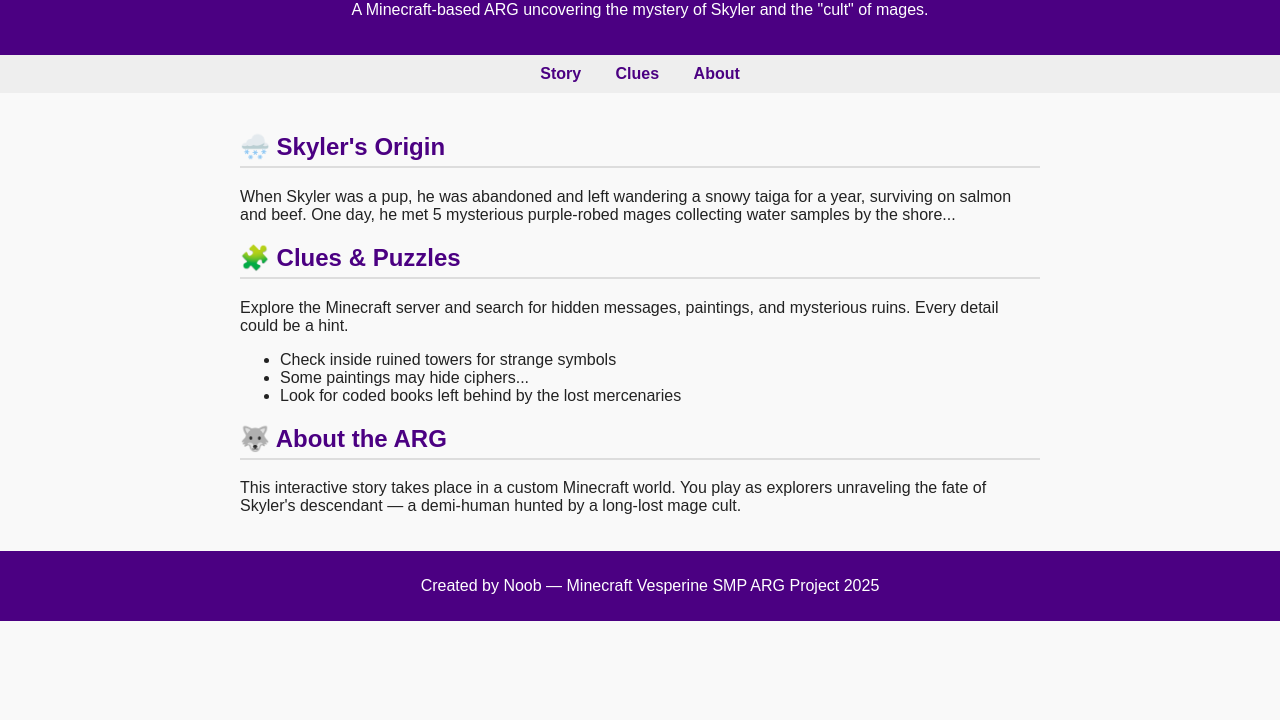
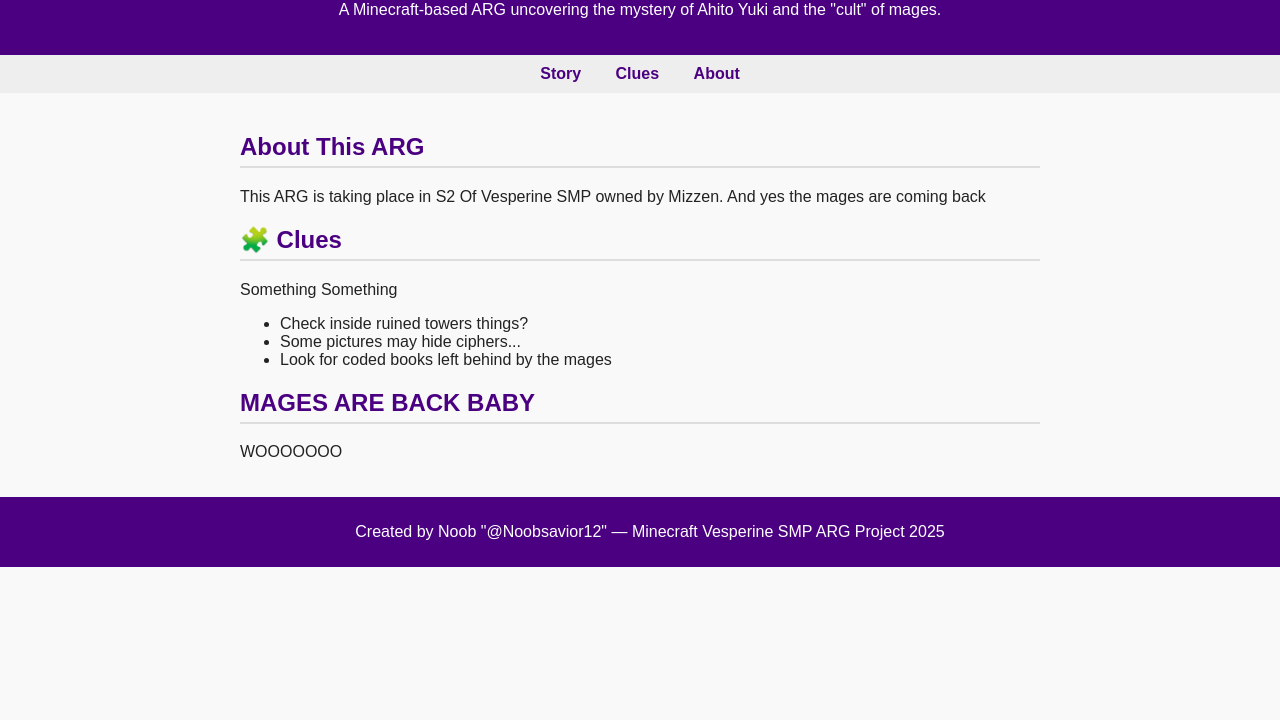
Before and after one commit to Noobsavior12/Noobs_Access_Terminal.github.io, a plain HTML site: page index.html in a window 1280 px wide. Shown: the part 80-800 px from the top of the page. Drawn offline with Linux system fonts and the light colour scheme.

Commit message:
Update index.html

```diff
--- a/index.html
+++ b/index.html
@@ -10,8 +10,8 @@
 
   <!-- Top of the page: Title and intro -->
   <header>
-    <h1>The Forgotten Ruins of Skyler</h1>
-    <p>A Minecraft-based ARG uncovering the mystery of Skyler and the "cult" of mages.</p>
+    <h1>Idk what to put for the heading lmao</h1>
+    <p>A Minecraft-based ARG uncovering the mystery of Ahito Yuki and the "cult" of mages.</p>
   </header>
 
   <!-- Navigation bar: Jump to different sections of the page -->
@@ -24,37 +24,36 @@
   <!-- Main content of the page -->
   <main>
 
-    <!-- Skyler's backstory section -->
+    <!-- about the ARG -->
     <section id="story">
-      <h2>🌨️ Skyler's Origin</h2>
+      <h2>About This ARG</h2>
       <p>
-        When Skyler was a pup, he was abandoned and left wandering a snowy taiga for a year, surviving on salmon and beef.
-        One day, he met 5 mysterious purple-robed mages collecting water samples by the shore...
+        This ARG is taking place in S2 Of Vesperine SMP owned by Mizzen. And yes the mages are coming back
       </p>
     </section>
 
     <!-- Clue hints for players -->
     <section id="clues">
-      <h2>🧩 Clues & Puzzles</h2>
-      <p>Explore the Minecraft server and search for hidden messages, paintings, and mysterious ruins. Every detail could be a hint.</p>
+      <h2>🧩 Clues</h2>
+      <p>Something Something</p>
       <ul>
-        <li>Check inside ruined towers for strange symbols</li>
-        <li>Some paintings may hide ciphers...</li>
-        <li>Look for coded books left behind by the lost mercenaries</li>
+        <li>Check inside ruined towers things?</li>
+        <li>Some pictures may hide ciphers...</li>
+        <li>Look for coded books left behind by the mages</li>
       </ul>
     </section>
 
-    <!-- About the ARG -->
+    <!-- Random Text tbh -->
     <section id="about">
-      <h2>🐺 About the ARG</h2>
-      <p>This interactive story takes place in a custom Minecraft world. You play as explorers unraveling the fate of Skyler's descendant — a demi-human hunted by a long-lost mage cult.</p>
+      <h2>MAGES ARE BACK BABY</h2>
+      <p>WOOOOOOO</p>
     </section>
 
   </main>
 
   <!-- Footer text at the bottom of the page -->
   <footer>
-    <p>Created by Noob — Minecraft Vesperine SMP ARG Project 2025</p>
+    <p>Created by Noob "@Noobsavior12" — Minecraft Vesperine SMP ARG Project 2025</p>
   </footer>
 </body>
 </html>
```
